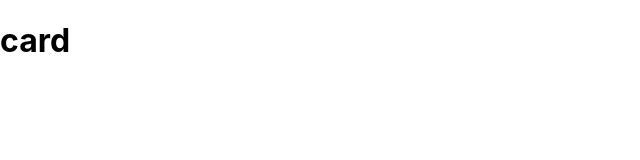
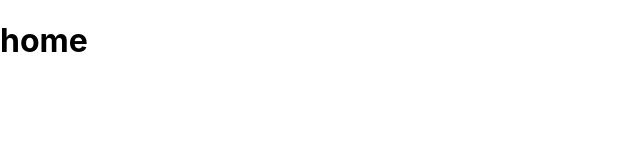
Before and after one commit to caveshao/tech-navi, a React (Create React App) app: page /home in a window 1280 px wide. Shown: the top 160 px of the page, without its empty margins (0-640 px from the left). Built offline with nearby package versions, Linux system fonts and the light colour scheme.

Commit message:
dev: add home

```diff
--- a/src/App.tsx
+++ b/src/App.tsx
@@ -1,7 +1,7 @@
 import React from "react";
 import { Router, Switch, Route } from "react-router-dom"
 import { createBrowserHistory } from 'history'
-import Card from '@/components/Card/Card'
+import HomePage from '@/pages/HomePage'
 import "./App.less";
 import styles from "./components/Card/styles.module.less";
 
@@ -10,7 +10,7 @@
 function App() {
   return <Router history={history}>
     <Switch>
-      <Route path="/home" component={Card}></Route>
+      <Route path="/home" component={HomePage}></Route>
     </Switch>
   </Router>
 }
--- a/src/pages/HomePage/index.tsx
+++ b/src/pages/HomePage/index.tsx
@@ -1 +1 @@
-export {}
+export {default} from './HomePage';
```
